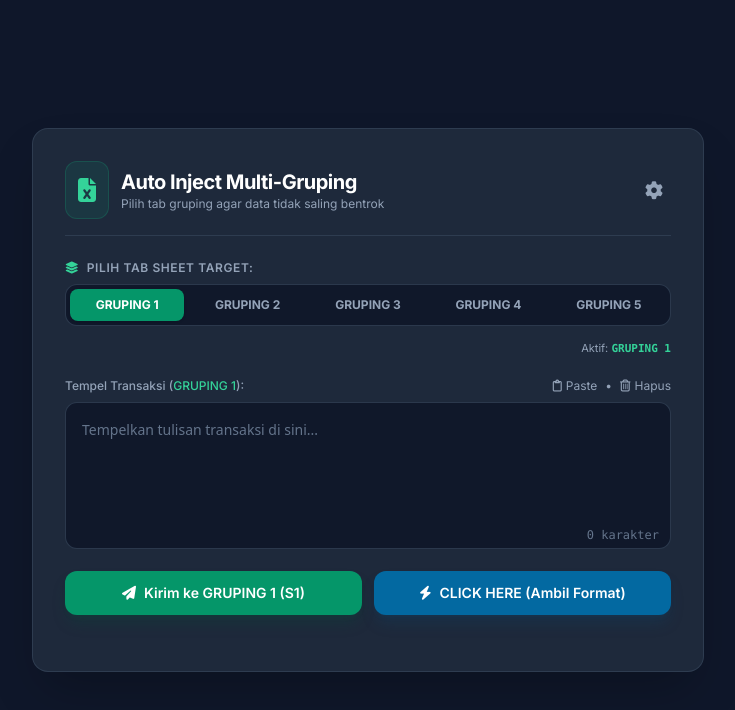
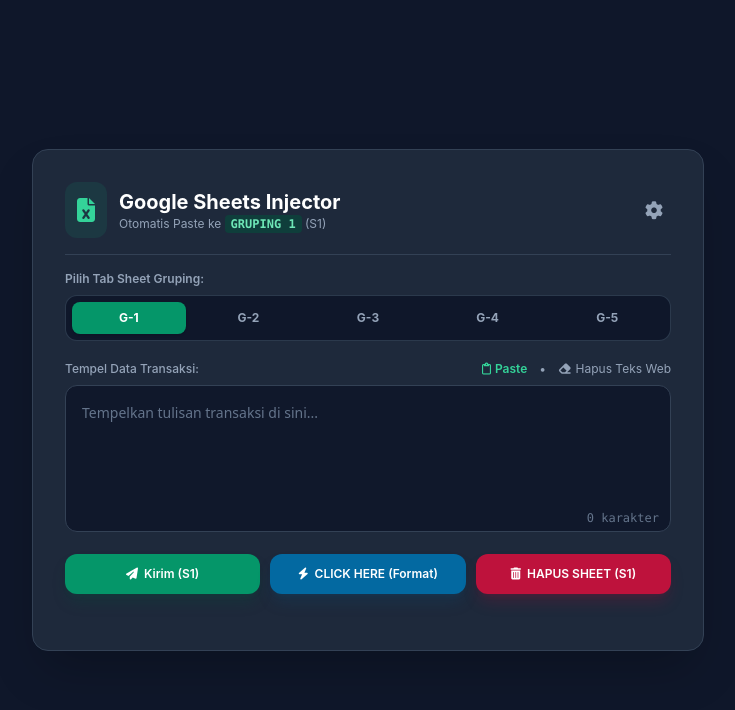
Before and after one commit to yuantw12345/GAMEBARU, a plain HTML site: page index.html in a window 1280 px wide. Shown: the whole page, without its empty margins (272-1007 px from the left). Drawn offline with nearby package versions, Linux system fonts and the light colour scheme.

Commit message:
Update index.html

```diff
--- a/index.html
+++ b/index.html
@@ -3,36 +3,47 @@
 <head>
   <meta charset="UTF-8">
   <meta name="viewport" content="width=device-width, initial-scale=1.0">
-  <title>Google Sheets Auto Inject & Format Generator (Multi-Gruping)</title>
+  <title>Google Sheets Auto Inject & Format Generator</title>
   <script src="https://cdn.tailwindcss.com"></script>
   <link rel="stylesheet" href="https://cdnjs.cloudflare.com/ajax/libs/font-awesome/6.4.0/css/all.min.css">
-  <link href="https://fonts.googleapis.com/css2?family=Inter:wght@300;400;500;600;700&display=swap" rel="stylesheet">
   <style>
     body { font-family: 'Inter', sans-serif; }
   </style>
 </head>
-<body class="bg-slate-900 text-slate-100 min-h-screen flex flex-col items-center justify-center p-4">
+<body class="bg-slate-900 text-slate-100 min-h-screen flex items-center justify-center p-4">
 
-  <div class="bg-slate-800 border border-slate-700/80 shadow-2xl rounded-2xl p-6 md:p-8 max-w-2xl w-full transition-all my-6">
+  <div class="bg-slate-800 border border-slate-700 shadow-2xl rounded-2xl p-6 md:p-8 max-w-2xl w-full transition-all">
 
     <!-- Header -->
-    <div class="flex items-center justify-between border-b border-slate-700/80 pb-4 mb-6">
+    <div class="flex items-center justify-between border-b border-slate-700 pb-4 mb-4">
       <div class="flex items-center space-x-3">
-        <div class="p-3 bg-emerald-500/10 text-emerald-400 rounded-xl border border-emerald-500/20">
+        <div class="p-3 bg-emerald-500/10 text-emerald-400 rounded-xl">
           <i class="fa-solid fa-file-excel text-2xl"></i>
         </div>
         <div>
-          <h1 class="text-xl font-bold text-white tracking-tight">Auto Inject Multi-Gruping</h1>
-          <p class="text-xs text-slate-400">Pilih tab gruping agar data tidak saling bentrok</p>
+          <h1 class="text-xl font-bold text-white">Google Sheets Injector</h1>
+          <p class="text-xs text-slate-400">Otomatis Paste ke <span id="currentTabLabel" class="bg-emerald-900/60 text-emerald-300 px-1.5 py-0.5 rounded font-mono font-bold">GRUPING 1</span> (S1)</p>
         </div>
       </div>
-      <button onclick="toggleSettings()" class="text-slate-400 hover:text-white p-2 rounded-lg hover:bg-slate-700/60 transition" title="Pengaturan URL">
+      <button onclick="toggleSettings()" class="text-slate-400 hover:text-white p-2 rounded-lg hover:bg-slate-700 transition" title="Pengaturan URL">
         <i class="fa-solid fa-gear text-lg"></i>
       </button>
     </div>
 
+    <!-- TAB NAVIGASI GRUPING 1 - 5 -->
+    <div class="mb-5">
+      <label class="block text-xs font-semibold text-slate-400 mb-2">Pilih Tab Sheet Gruping:</label>
+      <div class="grid grid-cols-5 gap-1.5 p-1.5 bg-slate-900 rounded-xl border border-slate-700/80">
+        <button onclick="switchTab('GRUPING 1')" id="tab-GRUPING 1" class="tab-btn py-2 text-xs font-bold rounded-lg transition bg-emerald-600 text-white shadow">G-1</button>
+        <button onclick="switchTab('GRUPING 2')" id="tab-GRUPING 2" class="tab-btn py-2 text-xs font-bold rounded-lg transition text-slate-400 hover:text-white hover:bg-slate-800">G-2</button>
+        <button onclick="switchTab('GRUPING 3')" id="tab-GRUPING 3" class="tab-btn py-2 text-xs font-bold rounded-lg transition text-slate-400 hover:text-white hover:bg-slate-800">G-3</button>
+        <button onclick="switchTab('GRUPING 4')" id="tab-GRUPING 4" class="tab-btn py-2 text-xs font-bold rounded-lg transition text-slate-400 hover:text-white hover:bg-slate-800">G-4</button>
+        <button onclick="switchTab('GRUPING 5')" id="tab-GRUPING 5" class="tab-btn py-2 text-xs font-bold rounded-lg transition text-slate-400 hover:text-white hover:bg-slate-800">G-5</button>
+      </div>
+    </div>
+
     <!-- Panel Pengaturan URL -->
-    <div id="settingsPanel" class="hidden mb-6 p-4 bg-slate-900/90 border border-slate-700 rounded-xl space-y-2">
+    <div id="settingsPanel" class="hidden mb-6 p-4 bg-slate-900/80 border border-slate-700 rounded-xl space-y-2">
       <label class="block text-xs font-semibold text-slate-300">URL Web App Google Script:</label>
       <input type="text" id="scriptUrl" class="w-full bg-slate-800 border border-slate-600 rounded-lg p-2.5 text-xs text-slate-200 focus:outline-none focus:border-emerald-500 font-mono" placeholder="https://script.google.com/macros/s/.../exec">
       <div class="flex justify-end space-x-2 pt-2">
@@ -40,50 +51,23 @@
       </div>
     </div>
 
-    <!-- TAB NAVIGASI GRUPING -->
-    <div class="mb-5">
-      <label class="block text-xs font-semibold text-slate-400 uppercase tracking-wider mb-2">
-        <i class="fa-solid fa-layer-group text-emerald-400 mr-1"></i> Pilih Tab Sheet Target:
-      </label>
-      <div class="grid grid-cols-5 gap-1.5 p-1 bg-slate-900/90 rounded-xl border border-slate-700/80" id="tabContainer">
-        <button onclick="selectTab('GRUPING 1')" id="tab-GRUPING 1" class="tab-btn px-2 py-2 text-xs font-bold rounded-lg transition-all text-center bg-emerald-600 text-white shadow">
-          GRUPING 1
-        </button>
-        <button onclick="selectTab('GRUPING 2')" id="tab-GRUPING 2" class="tab-btn px-2 py-2 text-xs font-bold rounded-lg transition-all text-center text-slate-400 hover:text-slate-200 hover:bg-slate-800">
-          GRUPING 2
-        </button>
-        <button onclick="selectTab('GRUPING 3')" id="tab-GRUPING 3" class="tab-btn px-2 py-2 text-xs font-bold rounded-lg transition-all text-center text-slate-400 hover:text-slate-200 hover:bg-slate-800">
-          GRUPING 3
-        </button>
-        <button onclick="selectTab('GRUPING 4')" id="tab-GRUPING 4" class="tab-btn px-2 py-2 text-xs font-bold rounded-lg transition-all text-center text-slate-400 hover:text-slate-200 hover:bg-slate-800">
-          GRUPING 4
-        </button>
-        <button onclick="selectTab('GRUPING 5')" id="tab-GRUPING 5" class="tab-btn px-2 py-2 text-xs font-bold rounded-lg transition-all text-center text-slate-400 hover:text-slate-200 hover:bg-slate-800">
-          GRUPING 5
-        </button>
-      </div>
-      <div class="mt-2 text-right">
-        <span class="text-[11px] text-slate-400">Aktif: <b id="activeTabLabel" class="text-emerald-400 font-mono">GRUPING 1</b></span>
-      </div>
-    </div>
-
     <!-- Textarea Input -->
     <div class="space-y-2 mb-4">
       <div class="flex justify-between items-center text-xs text-slate-400">
-        <label for="inputText" class="font-medium">Tempel Transaksi (<span id="inputTargetLabel" class="text-emerald-400">GRUPING 1</span>):</label>
-        <div class="flex space-x-2">
-          <button onclick="pasteFromClipboard()" class="hover:text-emerald-400 transition flex items-center gap-1">
+        <label for="inputText" class="font-medium">Tempel Data Transaksi:</label>
+        <div class="flex space-x-3">
+          <button onclick="pasteFromClipboard()" class="text-emerald-400 hover:text-emerald-300 transition flex items-center gap-1 font-semibold">
             <i class="fa-regular fa-clipboard"></i> Paste
           </button>
           <span>•</span>
-          <button onclick="clearText()" class="hover:text-rose-400 transition flex items-center gap-1">
-            <i class="fa-regular fa-trash-can"></i> Hapus
+          <button onclick="clearInputOnly()" class="text-slate-400 hover:text-amber-400 transition flex items-center gap-1">
+            <i class="fa-solid fa-eraser"></i> Hapus Teks Web
           </button>
         </div>
       </div>
 
       <div class="relative">
-        <textarea id="inputText" rows="5" class="w-full bg-slate-900/90 border border-slate-700/80 focus:border-emerald-500 text-slate-100 placeholder-slate-500 rounded-xl p-4 focus:outline-none transition resize-none font-sans text-sm leading-relaxed" placeholder="Tempelkan tulisan transaksi di sini..."></textarea>
+        <textarea id="inputText" rows="5" class="w-full bg-slate-900/90 border border-slate-700 focus:border-emerald-500 text-slate-100 placeholder-slate-500 rounded-xl p-4 focus:outline-none transition resize-none font-sans text-sm leading-relaxed" placeholder="Tempelkan tulisan transaksi di sini..."></textarea>
         <div class="absolute bottom-3 right-3 text-xs text-slate-500 pointer-events-none font-mono">
           <span id="charCount">0</span> karakter
         </div>
@@ -94,31 +78,37 @@
     <div id="statusBox" class="hidden mb-4 p-3.5 rounded-xl text-xs flex items-center gap-2 font-medium"></div>
 
     <!-- Action Buttons -->
-    <div class="grid grid-cols-1 md:grid-cols-2 gap-3 mb-6">
-      <button id="sendBtn" onclick="sendToSheet()" class="w-full bg-emerald-600 hover:bg-emerald-500 active:bg-emerald-700 text-white font-semibold py-3 px-4 rounded-xl transition-all shadow-lg shadow-emerald-900/30 flex items-center justify-center space-x-2 text-sm">
+    <div class="grid grid-cols-1 md:grid-cols-3 gap-2.5 mb-6">
+      <!-- Tombol Kirim -->
+      <button id="sendBtn" onclick="sendToSheet()" class="bg-emerald-600 hover:bg-emerald-500 active:bg-emerald-700 text-white font-semibold py-3 px-3 rounded-xl transition-all shadow-lg shadow-emerald-900/30 flex items-center justify-center space-x-1.5 text-xs">
         <i class="fa-solid fa-paper-plane"></i>
-        <span id="btnText">Kirim ke <span id="btnSheetLabel">GRUPING 1</span> (S1)</span>
+        <span id="btnText">Kirim (S1)</span>
       </button>
 
-      <button id="fetchBtn" onclick="fetchFormatOnly()" class="w-full bg-sky-700 hover:bg-sky-600 active:bg-sky-800 text-white font-semibold py-3 px-4 rounded-xl transition-all shadow-lg shadow-sky-900/30 flex items-center justify-center space-x-2 text-sm">
+      <!-- Tombol Click Here (Format) -->
+      <button id="fetchBtn" onclick="fetchFormatOnly()" class="bg-sky-700 hover:bg-sky-600 active:bg-sky-800 text-white font-semibold py-3 px-3 rounded-xl transition-all shadow-lg shadow-sky-900/30 flex items-center justify-center space-x-1.5 text-xs">
         <i class="fa-solid fa-bolt"></i>
-        <span>CLICK HERE (Ambil Format)</span>
+        <span>CLICK HERE (Format)</span>
+      </button>
+
+      <!-- TOMBOL KHUSUS HAPUS DATA SHEET S1 -->
+      <button id="clearSheetBtn" onclick="clearSheetData()" class="bg-rose-700 hover:bg-rose-600 active:bg-rose-800 text-white font-semibold py-3 px-3 rounded-xl transition-all shadow-lg shadow-rose-900/30 flex items-center justify-center space-x-1.5 text-xs">
+        <i class="fa-solid fa-trash-can"></i>
+        <span id="btnClearSheetText">HAPUS SHEET (S1)</span>
       </button>
     </div>
 
     <!-- Hasil Format Container (A1, A2, A3) -->
-    <div id="resultContainer" class="hidden space-y-4 border-t border-slate-700/80 pt-6">
-      <div class="flex justify-between items-center">
-        <h2 class="text-sm font-bold text-slate-200 flex items-center gap-2">
-          <i class="fa-solid fa-list-check text-emerald-400"></i> Hasil Format Pesanan (<span id="resultSheetLabel" class="text-emerald-400">GRUPING 1</span>):
-        </h2>
-      </div>
+    <div id="resultContainer" class="hidden space-y-4 border-t border-slate-700 pt-6">
+      <h2 class="text-sm font-bold text-slate-200 flex items-center gap-2">
+        <i class="fa-solid fa-list-check text-emerald-400"></i> Hasil Format Pesanan:
+      </h2>
 
       <!-- Format A1 -->
-      <div class="bg-slate-900/80 border border-slate-700/80 rounded-xl p-4 space-y-2">
+      <div class="bg-slate-900/80 border border-slate-700 rounded-xl p-4 space-y-2">
         <div class="flex justify-between items-center text-xs font-semibold text-slate-400">
           <span>Format Standar (A1):</span>
-          <button onclick="copyToClipboard('boxA1', 'toastA1')" class="text-emerald-400 hover:text-emerald-300 transition flex items-center gap-1">
+          <button onclick="copyToClipboard('boxA1', 'toastA1')" class="text-emerald-400 hover:text-emerald-300 transition flex items-center gap-1 font-bold">
             <i class="fa-regular fa-copy"></i> Salin <span id="toastA1" class="text-xs text-emerald-300 hidden">✓ Disalin!</span>
           </button>
         </div>
@@ -129,7 +119,7 @@
       <div id="wrapperA2" class="hidden bg-slate-900/80 border border-amber-700/50 rounded-xl p-4 space-y-2">
         <div class="flex justify-between items-center text-xs font-semibold text-amber-400">
           <span>Format WD Di Atas 100Jt (A2):</span>
-          <button onclick="copyToClipboard('boxA2', 'toastA2')" class="text-amber-400 hover:text-amber-300 transition flex items-center gap-1">
+          <button onclick="copyToClipboard('boxA2', 'toastA2')" class="text-amber-400 hover:text-amber-300 transition flex items-center gap-1 font-bold">
             <i class="fa-regular fa-copy"></i> Salin <span id="toastA2" class="text-xs text-amber-300 hidden">✓ Disalin!</span>
           </button>
         </div>
@@ -140,7 +130,7 @@
       <div id="wrapperA3" class="hidden bg-slate-900/80 border border-sky-700/50 rounded-xl p-4 space-y-2">
         <div class="flex justify-between items-center text-xs font-semibold text-sky-400">
           <span>Format WD Di Atas 50Jt (A3):</span>
-          <button onclick="copyToClipboard('boxA3', 'toastA3')" class="text-sky-400 hover:text-sky-300 transition flex items-center gap-1">
+          <button onclick="copyToClipboard('boxA3', 'toastA3')" class="text-sky-400 hover:text-sky-300 transition flex items-center gap-1 font-bold">
             <i class="fa-regular fa-copy"></i> Salin <span id="toastA3" class="text-xs text-sky-300 hidden">✓ Disalin!</span>
           </button>
         </div>
@@ -152,7 +142,7 @@
 
   <script>
     const DEFAULT_URL = 'https://script.google.com/macros/s/AKfycbzZSS4Jv-IoVN_51xZuZ6UmtqTVyI_gmGTWYi6CV9IHUgJs4xTbaGeLj1WXyfaNwCn5SA/exec';
-    let currentSheet = 'GRUPING 1';
+    let currentTab = 'GRUPING 1';
 
     document.addEventListener('DOMContentLoaded', () => {
       const savedUrl = localStorage.getItem('gs_script_url') || DEFAULT_URL;
@@ -160,27 +150,20 @@
       document.getElementById('inputText').addEventListener('input', updateCharCount);
     });
 
-    function selectTab(sheetName) {
-      currentSheet = sheetName;
+    function switchTab(tabName) {
+      currentTab = tabName;
+      document.getElementById('currentTabLabel').textContent = tabName;
 
-      // Update tampilan Tab UI
-      const tabs = document.querySelectorAll('.tab-btn');
-      tabs.forEach(tab => {
-        tab.className = "tab-btn px-2 py-2 text-xs font-bold rounded-lg transition-all text-center text-slate-400 hover:text-slate-200 hover:bg-slate-800";
+      document.querySelectorAll('.tab-btn').forEach(btn => {
+        btn.className = "tab-btn py-2 text-xs font-bold rounded-lg transition text-slate-400 hover:text-white hover:bg-slate-800";
       });
 
-      const activeTab = document.getElementById(`tab-${sheetName}`);
-      if (activeTab) {
-        activeTab.className = "tab-btn px-2 py-2 text-xs font-bold rounded-lg transition-all text-center bg-emerald-600 text-white shadow";
+      const activeBtn = document.getElementById(`tab-${tabName}`);
+      if (activeBtn) {
+        activeBtn.className = "tab-btn py-2 text-xs font-bold rounded-lg transition bg-emerald-600 text-white shadow";
       }
 
-      // Update Label
-      document.getElementById('activeTabLabel').textContent = sheetName;
-      document.getElementById('inputTargetLabel').textContent = sheetName;
-      document.getElementById('btnSheetLabel').textContent = sheetName;
-      document.getElementById('resultSheetLabel').textContent = sheetName;
-
-      hideStatus();
+      showStatus(`Pindah ke ${tabName}`, 'info');
     }
 
     function updateCharCount() {
@@ -196,7 +179,7 @@
       const url = document.getElementById('scriptUrl').value.trim();
       if (!url) return alert('URL tidak boleh kosong!');
       localStorage.setItem('gs_script_url', url);
-      showStatus('URL berhasil disimpan!', 'success');
+      showStatus('URL Pengaturan berhasil disimpan!', 'success');
       toggleSettings();
     }
 
@@ -211,12 +194,13 @@
       }
     }
 
-    function clearText() {
+    function clearInputOnly() {
       document.getElementById('inputText').value = '';
       updateCharCount();
       hideStatus();
     }
 
+    // 1. KIRIM TEKS KE GOOGLE SHEETS
     function sendToSheet() {
       const text = document.getElementById('inputText').value;
       const url = localStorage.getItem('gs_script_url') || DEFAULT_URL;
@@ -226,7 +210,7 @@
         return;
       }
 
-      setLoading(true, 'sendBtn', 'btnText', `<i class="fa-solid fa-spinner fa-spin"></i> Mengirim ke ${currentSheet}...`);
+      setLoading(true, 'sendBtn', 'btnText', '<i class="fa-solid fa-spinner fa-spin"></i> Kirim...');
       hideStatus();
 
       fetch(url, {
@@ -235,27 +219,59 @@
         headers: { 'Content-Type': 'application/json' },
         body: JSON.stringify({
           text: text,
-          sheetName: currentSheet,
-          action: 'paste'
+          sheetName: currentTab
         })
       })
       .then(() => {
-        showStatus(`Berhasil dikirim ke sel S1 pada tab ${currentSheet}! Memuat format...`, 'success');
-        setTimeout(fetchFormatOnly, 1500);
+        showStatus(`Berhasil dikirim ke ${currentTab} (S1)! Mengambil format...`, 'success');
+        setTimeout(fetchFormatOnly, 1200);
       })
       .catch(error => {
         showStatus('Gagal mengirim: ' + error.message, 'error');
       })
       .finally(() => {
-        setLoading(false, 'sendBtn', 'btnText', `<i class="fa-solid fa-paper-plane"></i> Kirim ke <span id="btnSheetLabel">${currentSheet}</span> (S1)`);
+        setLoading(false, 'sendBtn', 'btnText', 'Kirim (S1)');
       });
     }
 
+    // 2. TOMBOL HAPUS DATA GOOGLE SHEETS KHUSUS TAB AKTIF
+    function clearSheetData() {
+      const url = localStorage.getItem('gs_script_url') || DEFAULT_URL;
+
+      if (!confirm(`Yakin ingin menghapus seluruh data S1 di tab ${currentTab}?`)) {
+        return;
+      }
+
+      setLoading(true, 'clearSheetBtn', 'btnClearSheetText', '<i class="fa-solid fa-spinner fa-spin"></i> Menghapus...');
+
+      fetch(url, {
+        method: 'POST',
+        mode: 'no-cors',
+        headers: { 'Content-Type': 'application/json' },
+        body: JSON.stringify({
+          action: "clearSheet",
+          sheetName: currentTab
+        })
+      })
+      .then(() => {
+        showStatus(`Data S1 di ${currentTab} berhasil dihapus dari Google Sheets!`, 'error');
+        clearInputOnly();
+        document.getElementById('resultContainer').classList.add('hidden');
+      })
+      .catch(error => {
+        showStatus('Gagal menghapus: ' + error.message, 'error');
+      })
+      .finally(() => {
+        setLoading(false, 'clearSheetBtn', 'btnClearSheetText', 'HAPUS SHEET (S1)');
+      });
+    }
+
+    // 3. AMBIL FORMAT (CLICK HERE)
     function fetchFormatOnly() {
       const url = localStorage.getItem('gs_script_url') || DEFAULT_URL;
 
       setLoading(true, 'fetchBtn', null, null);
-      showStatus(`Mengambil data format dari ${currentSheet}...`, 'info');
+      showStatus(`Mengambil data format dari ${currentTab}...`, 'info');
 
       fetch(url, {
         method: 'POST',
@@ -263,20 +279,20 @@
         headers: { "Content-Type": "text/plain;charset=utf-8" },
         body: JSON.stringify({
           action: "getFormat",
-          sheetName: currentSheet
+          sheetName: currentTab
         })
       })
       .then(res => res.json())
       .then(data => {
         if (data && data.isiA1 !== undefined) {
           displayFormatResult(data);
-          showStatus(`Format ${currentSheet} berhasil dimuat!`, 'success');
+          showStatus(`Format ${currentTab} berhasil dimuat!`, 'success');
         } else {
           showStatus('Gagal membaca format dari sheet.', 'error');
         }
       })
       .catch(err => {
-        showStatus(`Data dikirim ke ${currentSheet}. Silakan cek spreadsheet.`, 'success');
+        showStatus(`Data ${currentTab} berhasil diproses!`, 'success');
       })
       .finally(() => {
         setLoading(false, 'fetchBtn', null, null);
@@ -285,11 +301,8 @@
 
     function displayFormatResult(data) {
       document.getElementById('resultContainer').classList.remove('hidden');
-
-      // A1
       document.getElementById('boxA1').textContent = data.isiA1 || '-';
 
-      // A2
       const wrapA2 = document.getElementById('wrapperA2');
       if (data.adaWithdrawDiatas100Jt) {
         wrapA2.classList.remove('hidden');
@@ -298,7 +311,6 @@
         wrapA2.classList.add('hidden');
       }
 
-      // A3
       const wrapA3 = document.getElementById('wrapperA3');
       if (data.adaWithdrawDiatas50Jt) {
         wrapA3.classList.remove('hidden');
```
